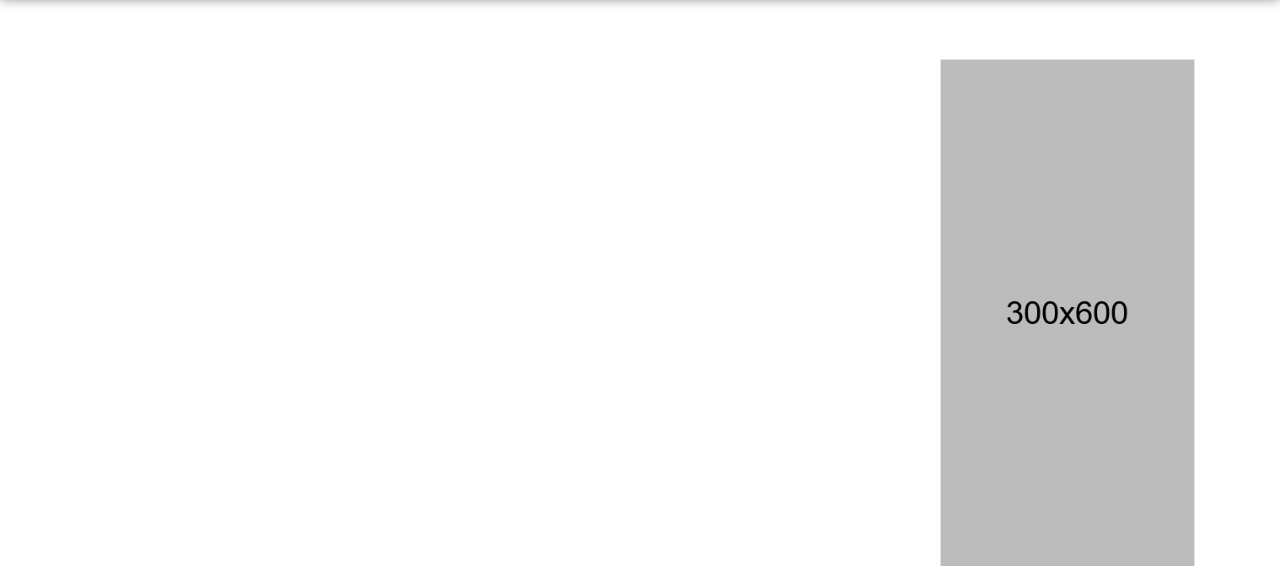
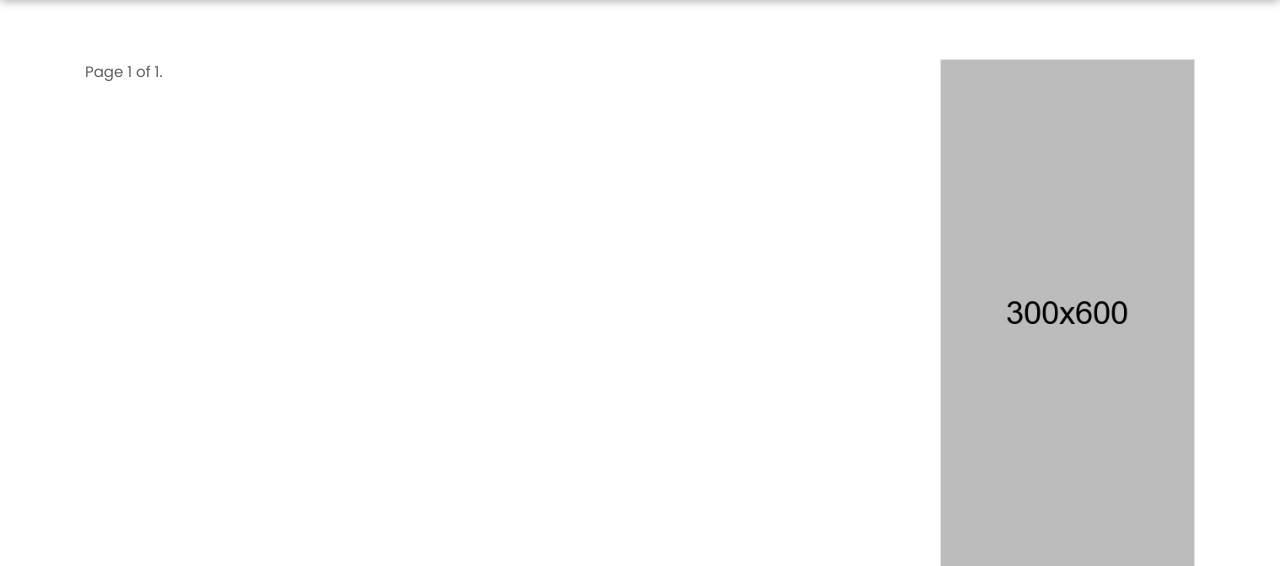
Before and after one commit to masonk16/blog, a Django app: page /blog/ in a window 1280 px wide. Shown: the part 74-640 px from the top of the page. Run offline with Django 4.2, Linux system fonts and the light colour scheme; data that the repository does not hold is empty; some libraries are stand-ins or nearby versions.

Commit message:
Add pagination for views.

```diff
--- a/blog_app/views.py
+++ b/blog_app/views.py
@@ -1,10 +1,24 @@
 from django.shortcuts import render, get_object_or_404
+from django.core.paginator import Paginator, EmptyPage, PageNotAnInteger
 from .models import Post
 
 
 def post_list(request):
-    posts = Post.published.all()
-    return render(request, 'blog/post/list.html', {'posts': posts})
+    object_list = Post.published.all()
+    paginator = Paginator(object_list, 3)  # 3 posts in each page
+    page = request.GET.get('page')
+    try:
+        posts = paginator.page(page)
+    except PageNotAnInteger:
+        # If page is not an integer deliver the first page
+        posts = paginator.page(1)
+    except EmptyPage:
+        # If page is out of range deliver last page of results
+        posts = paginator.page(paginator.num_pages)
+    return render(request,
+                  'blog/post/list.html',
+                  {'page': page,
+                   'posts': posts})
 
 
 def post_detail(request, year, month, day, post):
--- /dev/null
+++ b/templates/blog/pagination.html
@@ -0,0 +1,13 @@
+<div class="pagination">
+    <span class="step-links">
+        {% if page.has_previous %}
+            <a href="?page={{ page.previous_page_number }}">Previous</a>
+        {% endif %}
+        <span class="current">
+            Page {{ page.number }} of {{ page.paginator.num_pages }}.
+        </span>
+        {% if page.has_next %}
+            <a href="?page={{ page.next_page_number }}">Next</a>
+        {% endif %}
+    </span>
+</div>
--- a/templates/blog/post/list.html
+++ b/templates/blog/post/list.html
@@ -26,4 +26,5 @@
         <hr class="invis">
     {% endfor %}
     </div><!-- end blog-list -->
+    {% include "blog/pagination.html" with page=posts %}
 {% endblock %}
```
